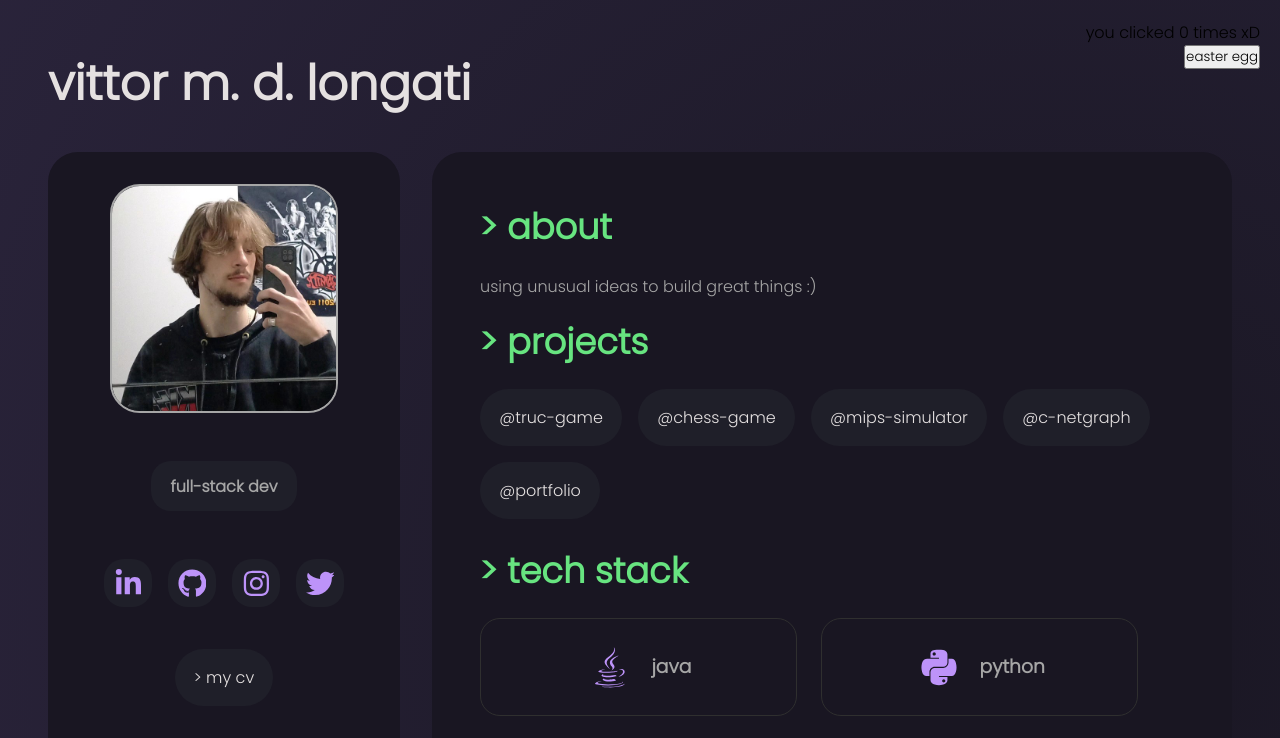
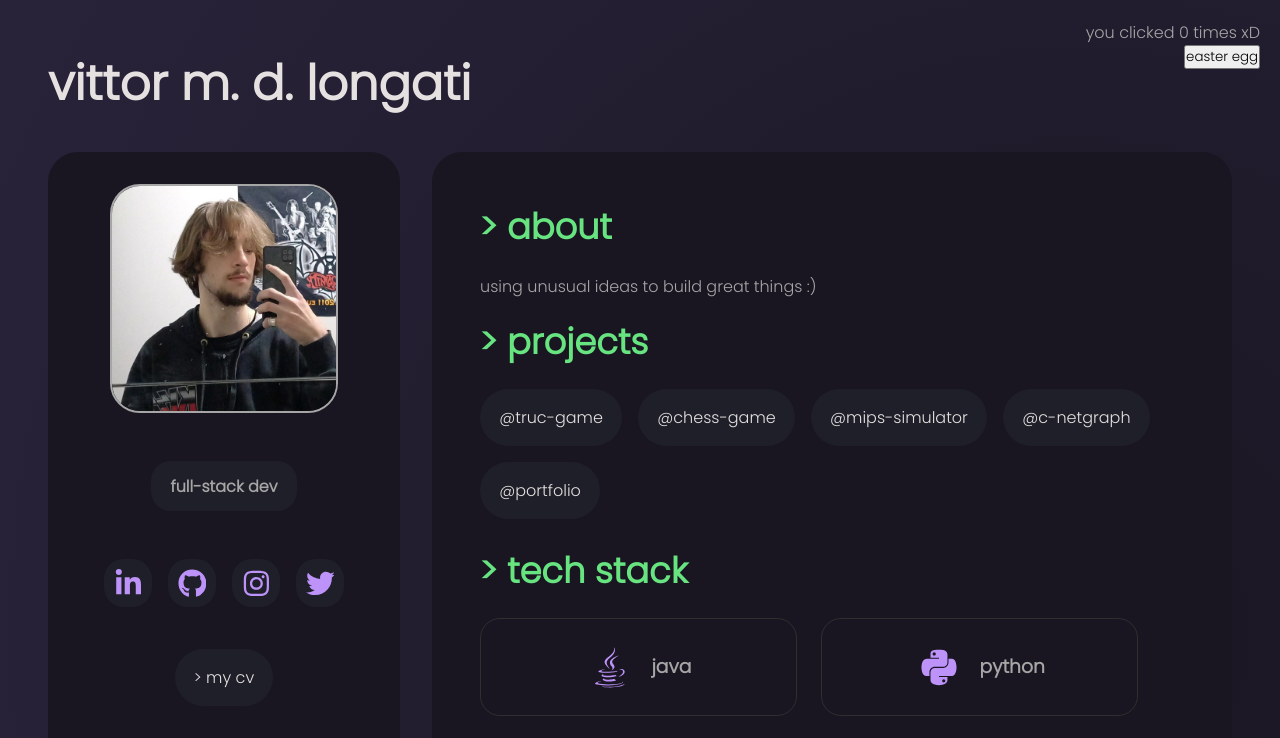
Before and after one commit to xyz2094/xyz2094.github.io, a React (Vite) app: page / in a window 1280 px wide. Shown: the top 738 px of the page. Built offline with nearby package versions, Linux system fonts and the light colour scheme.

Commit message:
Update footer.sass

```diff
--- a/src/styles/components/footer.sass
+++ b/src/styles/components/footer.sass
@@ -13,6 +13,7 @@
     margin-bottom: 1rem
 
 .easter-egg
+  color: variables.$text-color-secondary
   position: absolute
   top: 20px
   right: 20px
```
